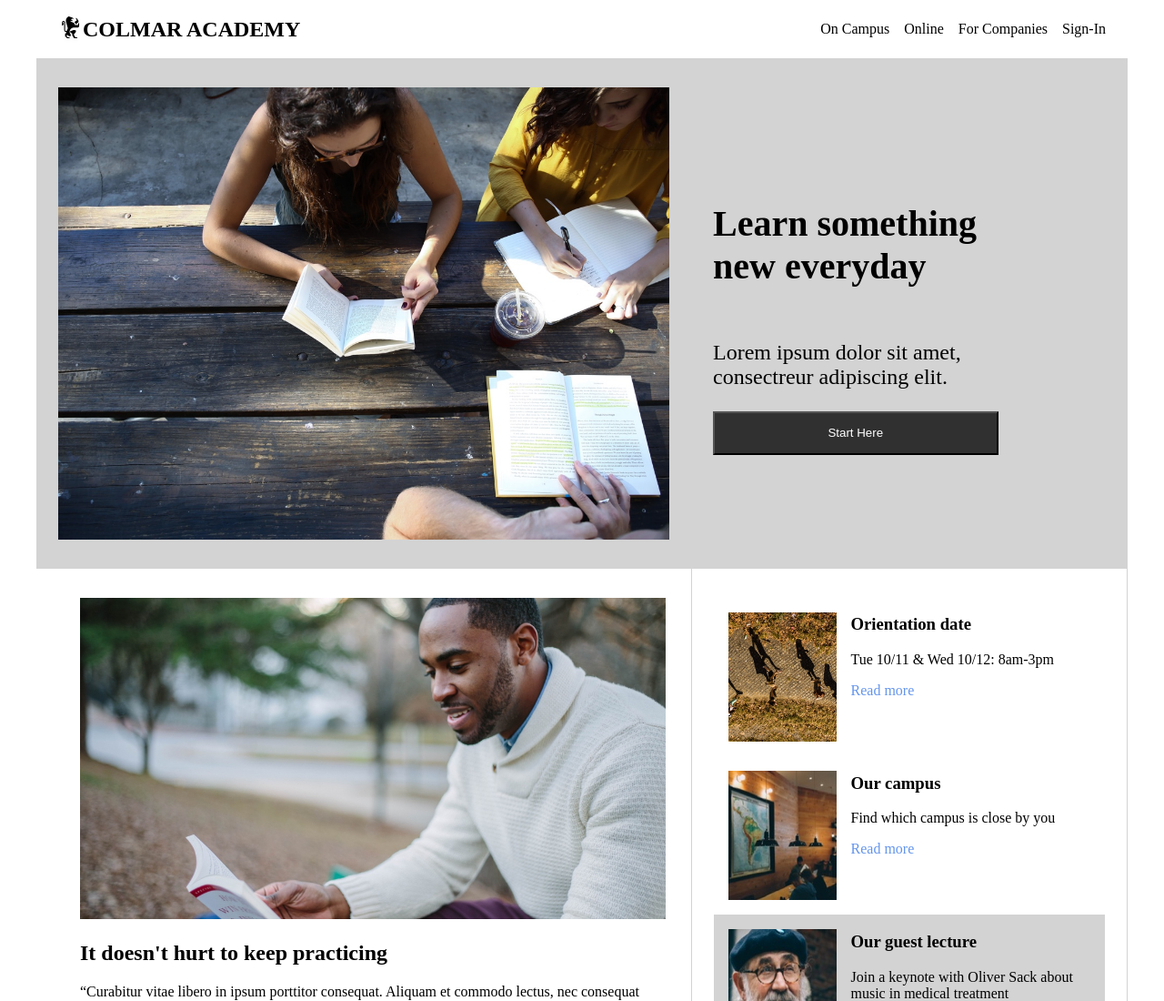
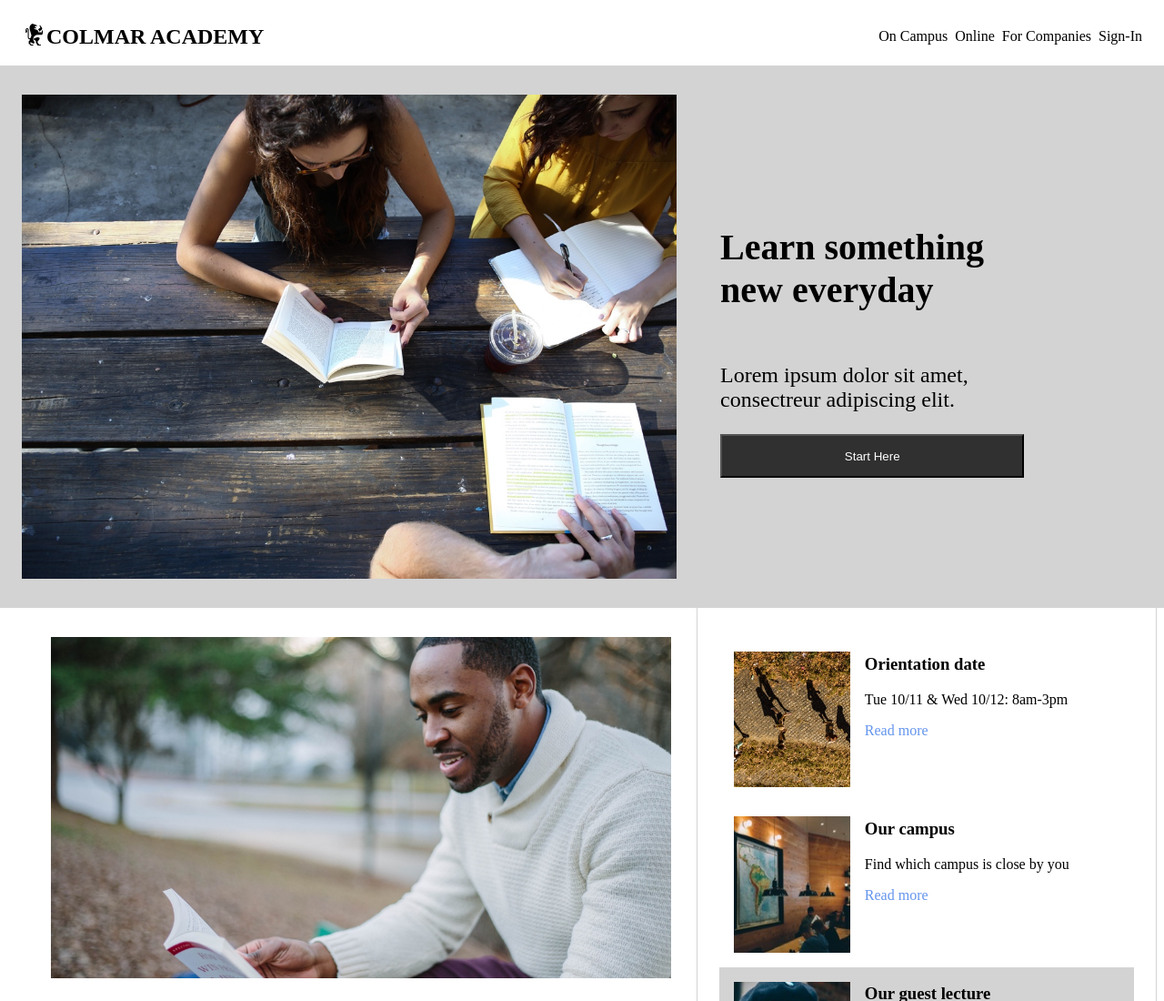
Before and after one commit to anavguitar/code-cademy-colemar-academy, a plain HTML site: page index.html in a window 1280 px wide. Shown: the top 1100 px of the page at 91% size. Drawn offline with Linux system fonts and the light colour scheme.

Commit message:
changed width settings to vw units, took away strict width settings in body, which fixed all of the dynamic issues

```diff
--- a/index.html
+++ b/index.html
@@ -11,14 +11,14 @@
         <div class="logo-wrapper">
             <a class="logo-link" href="#">
                 <img src="assets/capstone_colmar_assets/images/ic-logo.svg" alt="logo">
-                <h1><span>COLMAR</span> ACADEMY</h1>
+                <h1>COLMAR ACADEMY</h1>
             </a>
         </div>
         <div class="links">
-            <p><a href="#">On Campus</a></p>
-            <p><a href="#">Online</a></p>
-            <p><a href="#">For Companies</a></p>
-            <p><a href="#">Sign-In</a></p>
+            <a href="#"><p>On Campus</p></a>
+            <a href="#"><p>Online</p></a>
+            <a href="#"><p>For Companies</p></a>
+            <a href="#"><p>Sign-In</p></a>
         </div>
     </nav>
     <nav id="mobile-nav">
--- a/styles.css
+++ b/styles.css
@@ -3,8 +3,6 @@
 }
 
 body {
-    margin: auto;
-    width: 1200px;
     display: flex;
     flex-direction: column;
     justify-content: center;
@@ -18,10 +16,11 @@ a {
 #desktop-nav {
     display: flex;
     flex-direction: row;
-    width: 100%;
+    width: 100vw;
     height: 64px;
     justify-content: space-between;
     align-items: center;
+    padding: 0 24px;
 }
 
 #mobile-nav {
@@ -29,9 +28,6 @@ a {
 }
 
 .logo-link {
-    height: 32px;
-    width: 400px;
-    padding: 0 0 0 24px;
     display: flex;
     flex-direction: row;
     align-items: center;
@@ -40,23 +36,22 @@ a {
 }
 
 
-.logo img {
+/* .logo img {
     width: 10%
-}
+} */
 
 .links {
     height: 32px;
    display: flex;
    flex-direction: row;
    align-items: center;
-   padding: 0 24px 0 0;
 }
 
 .links a {
-    padding: 0 0 0 16px;
     color: black;
     text-decoration: none;
     transition: color 125ms ease-in 125ms ;
+    padding: 0 0 0 8px;
 }
 
 .links a:hover {
@@ -64,7 +59,7 @@ a {
 }
 
 #header {
-    width: 100%;
+    width: 100vw;
     background-color: lightgray;
     display: flex;
     margin: 0 24px;
```
